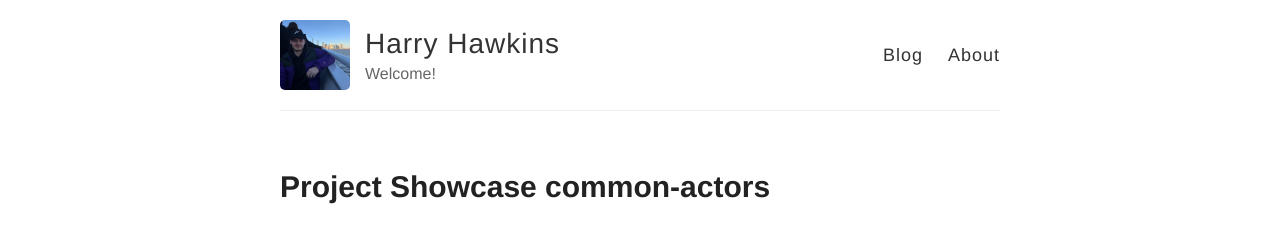
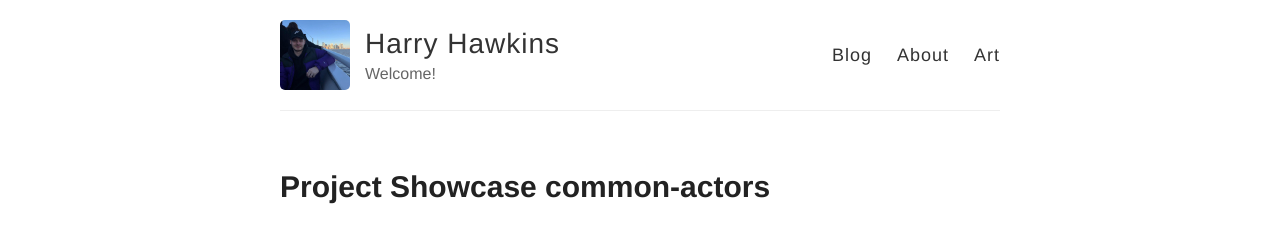
Before and after one commit to HarryHawkins/harryhawkins.github.io, a Jekyll site: the page built from index.html, in a window 1280 px wide. Shown: the top 230 px of the page. Built offline with Jekyll 4.4.1, drawn with Linux system fonts in a browser that asks for light colours.

Commit message:
Update default.html

```diff
--- a/_layouts/default.html
+++ b/_layouts/default.html
@@ -29,6 +29,8 @@
           <nav>
             <a href="{{ site.baseurl }}/">Blog</a>
             <a href="{{ site.baseurl }}/about">About</a>
+            <a href="{{ site.baseurl }}/art">Art</a>
+
           </nav>
         </header>
       </div>
```
